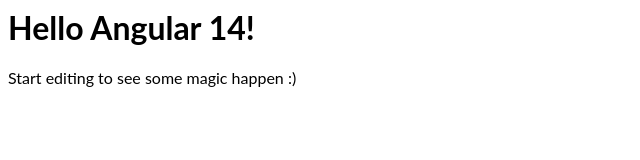
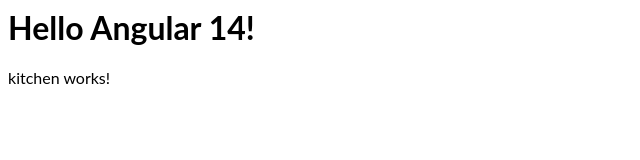
Before and after one commit to uzowihek/CakeFactory, an Angular app: page / in a window 1280 px wide. Shown: the top 160 px of the page, without its empty margins (0-640 px from the left). Built offline with nearby package versions, Linux system fonts and the light colour scheme.

Commit message:
2 files modified

```diff
--- a/src/app/app.component.html
+++ b/src/app/app.component.html
@@ -1,4 +1,4 @@
 <hello name="{{ name }}"></hello>
 <p>
-  Start editing to see some magic happen :)
+  <app-kitchen></app-kitchen>
 </p>
--- a/src/app/app.module.ts
+++ b/src/app/app.module.ts
@@ -4,10 +4,11 @@
 
 import { AppComponent } from './app.component';
 import { HelloComponent } from './hello.component';
+import {KitchenComponent} from './kitchen/kitchen.component';
 
 @NgModule({
   imports:      [ BrowserModule, FormsModule ],
-  declarations: [ AppComponent, HelloComponent ],
+  declarations: [ AppComponent, HelloComponent, KitchenComponent],
   bootstrap:    [ AppComponent ]
 })
 export class AppModule { }
```
